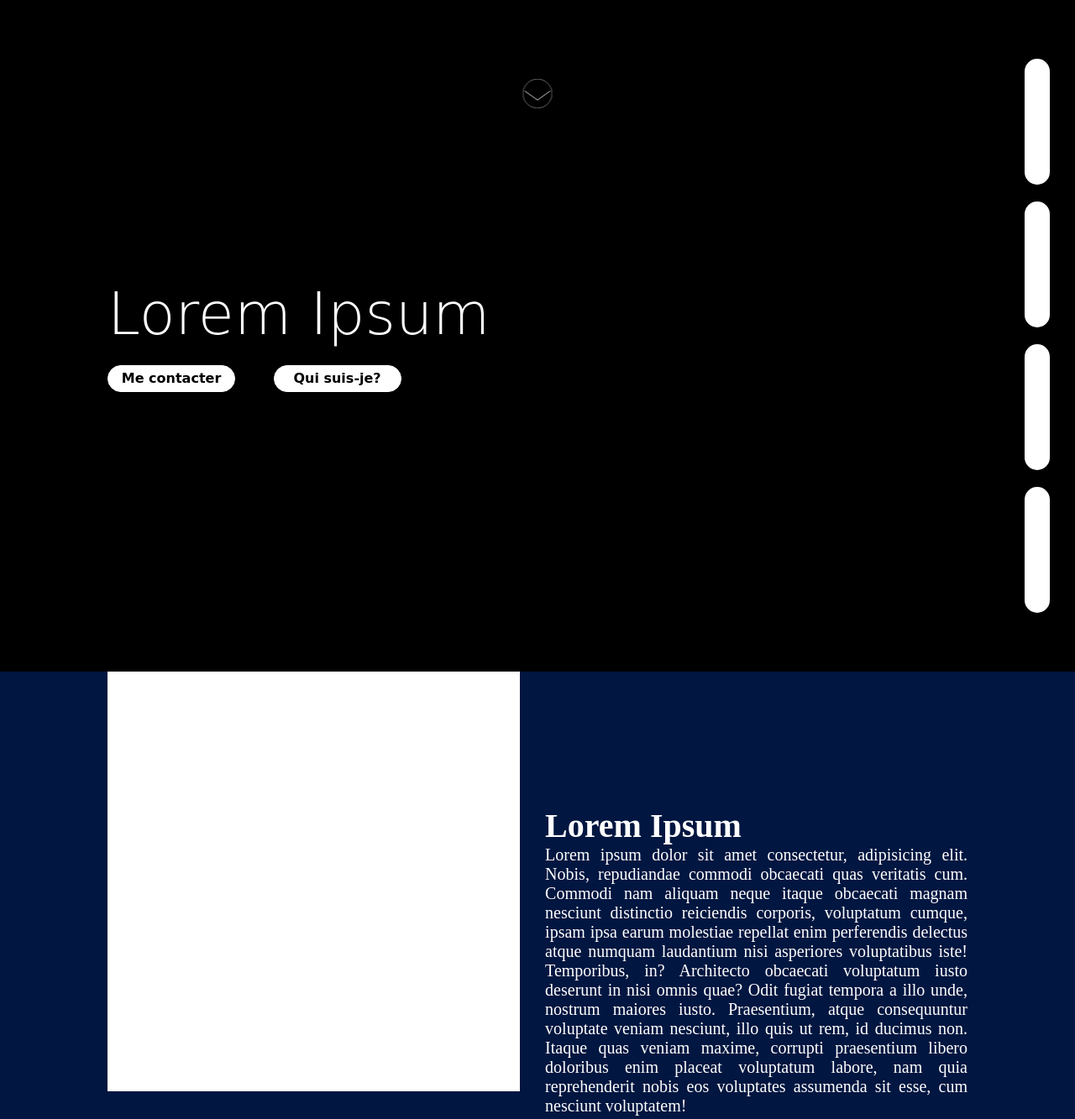
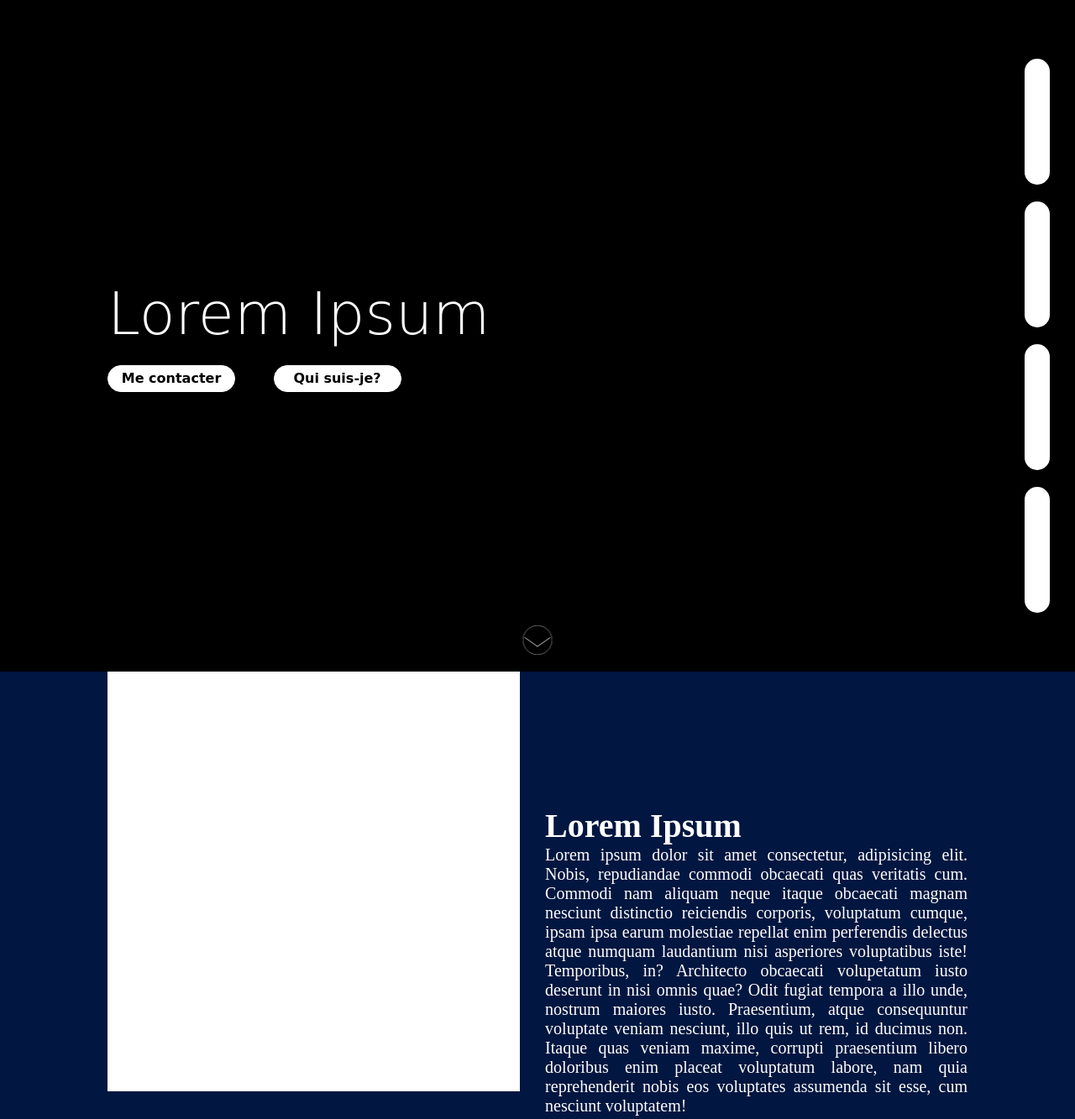
Before and after one commit to Nutz3r/Portfolio, a PHP site: page / in a window 1280 px wide. Shown: the top 1333 px of the page at 84% size. Run offline with PHP 8.4, Linux system fonts and the light colour scheme; some web fonts are replaced.

Commit message:
Add files via upload

```diff
--- a/index.html
+++ b/index.html
@@ -74,12 +74,11 @@
                 <a class="bouton-accueil" href="#profil">Qui suis-je?</a>
             </div>
 
-            <!-- Add event listenner sur la div -->
-
         </div>
 
         <div class="arrow">
-            <a href="#profil"><img src="images/icons/arrow-down.svg" alt=""></div></a>
+            <a href="#profil"><img src="images/icons/arrow-down.svg" alt=""></a>
+        </div>
 
     </div>
 
@@ -91,7 +90,7 @@
             <div class="contenu"></div>
             <div class="texte">
                 <h1>Lorem Ipsum</h1>
-                <p>Lorem ipsum dolor sit amet consectetur, adipisicing elit. Nobis, repudiandae commodi obcaecati quas veritatis cum. Commodi nam aliquam neque itaque obcaecati magnam nesciunt distinctio reiciendis corporis, voluptatum cumque, ipsam ipsa earum molestiae repellat enim perferendis delectus atque numquam laudantium nisi asperiores voluptatibus iste! Temporibus, in? Architecto obcaecati voluptatum iusto deserunt in nisi omnis quae? Odit fugiat tempora a illo unde, nostrum maiores iusto. Praesentium, atque consequuntur voluptate veniam nesciunt, illo quis ut rem, id ducimus non. Itaque quas veniam maxime, corrupti praesentium libero doloribus enim placeat voluptatum labore, nam quia reprehenderit nobis eos voluptates assumenda sit esse, cum nesciunt voluptatem!</p>
+                <p>Lorem ipsum dolor sit amet consectetur, adipisicing elit. Nobis, repudiandae commodi obcaecati quas veritatis cum. Commodi nam aliquam neque itaque obcaecati magnam nesciunt distinctio reiciendis corporis, voluptatum cumque, ipsam ipsa earum molestiae repellat enim perferendis delectus atque numquam laudantium nisi asperiores voluptatibus iste! Temporibus, in? Architecto obcaecati volupetatum iusto deserunt in nisi omnis quae? Odit fugiat tempora a illo unde, nostrum maiores iusto. Praesentium, atque consequuntur voluptate veniam nesciunt, illo quis ut rem, id ducimus non. Itaque quas veniam maxime, corrupti praesentium libero doloribus enim placeat voluptatum labore, nam quia reprehenderit nobis eos voluptates assumenda sit esse, cum nesciunt voluptatem!</p>
             </div>
         </div>
 
--- a/style.css
+++ b/style.css
@@ -100,12 +100,18 @@ nav h1{
 /***** ACCUEIL *****/
 
 #accueil{
+    /*
     top: 0;
     left: 0;
     z-index: 1;
-    width: 100%;
-    height: 100vh;
-    background-color: black;
+        Pour la suite */
+        width: 100%;
+        height: 100vh;
+        background-color: black;
+        display: flex;
+        align-items: flex-start;
+        flex-direction: column;
+        justify-content: center;
 }
 
 #accueil h1{
@@ -144,24 +150,29 @@ nav h1{
 }
 
 .discover{
-    position: relative;
     width: fit-content;
-    top: 50%;
-    left: 10%;
-    transform: translateY(-50%);
+    height: fit-content;
     color: white;
-
+    margin-left: 10%;
 }
 
 
 .arrow{
     width: 35px;
-    position: relative;
-    bottom: 5%;
+    height: 35px;
+    animation: blinker 2.2s linear infinite;
+    justify-content: center;
+    position: absolute;
+    bottom: 20px;
     left: 50%;
     transform: translateX(-50%);
-    animation: blinker 2.2s linear infinite;
 }
+
+.arrow a{
+    width: 35px;
+}
+
+
 
 @keyframes blinker {
   50% {
```
